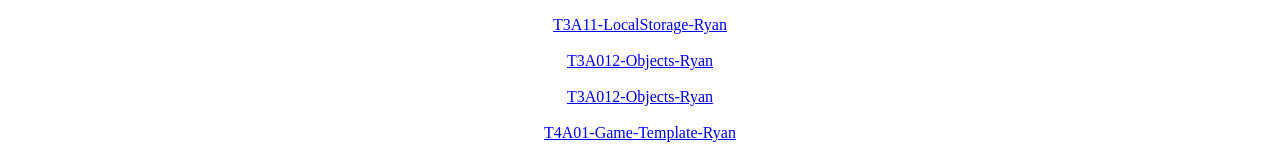
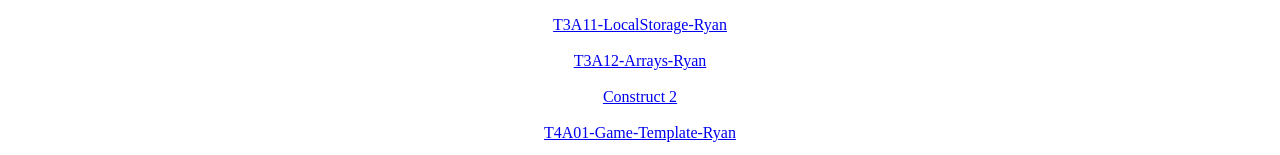
Before and after one commit to pikmin2012/game-dev-2018, a plain HTML site: page index.html in a window 1280 px wide. Shown: the part 474-629 px from the top of the page. Drawn offline with Linux system fonts and the light colour scheme.

Commit message:
Update index.html

```diff
--- a/index.html
+++ b/index.html
@@ -18,9 +18,9 @@
 <a href="T3A09-Functions-Ryan.html"> T3A09-Functions-Ryan</a><br><br>
 <a href="T3A010-HackBrowser-Ryan.html"> T3A010-HackBrowser-Ryan</a><br><br>
 <a href="T3A11-LocalStorage-Ryan.html"> T3A11-LocalStorage-Ryan</a><br><br>
-<a href="T3A012-Objects-Ryan.html"> T3A012-Objects-Ryan</a><br><br>
+<a href="T3A12-Arrays-Ryan.html"> T3A12-Arrays-Ryan</a><br><br>
 
-<a href="CON2"> T3A012-Objects-Ryan</a><br><br>
+<a href="CON2"> Construct 2</a><br><br>
 
 <a href="T4A01-Game-Template-Ryan.html"> T4A01-Game-Template-Ryan</a><br><br>
 
```
